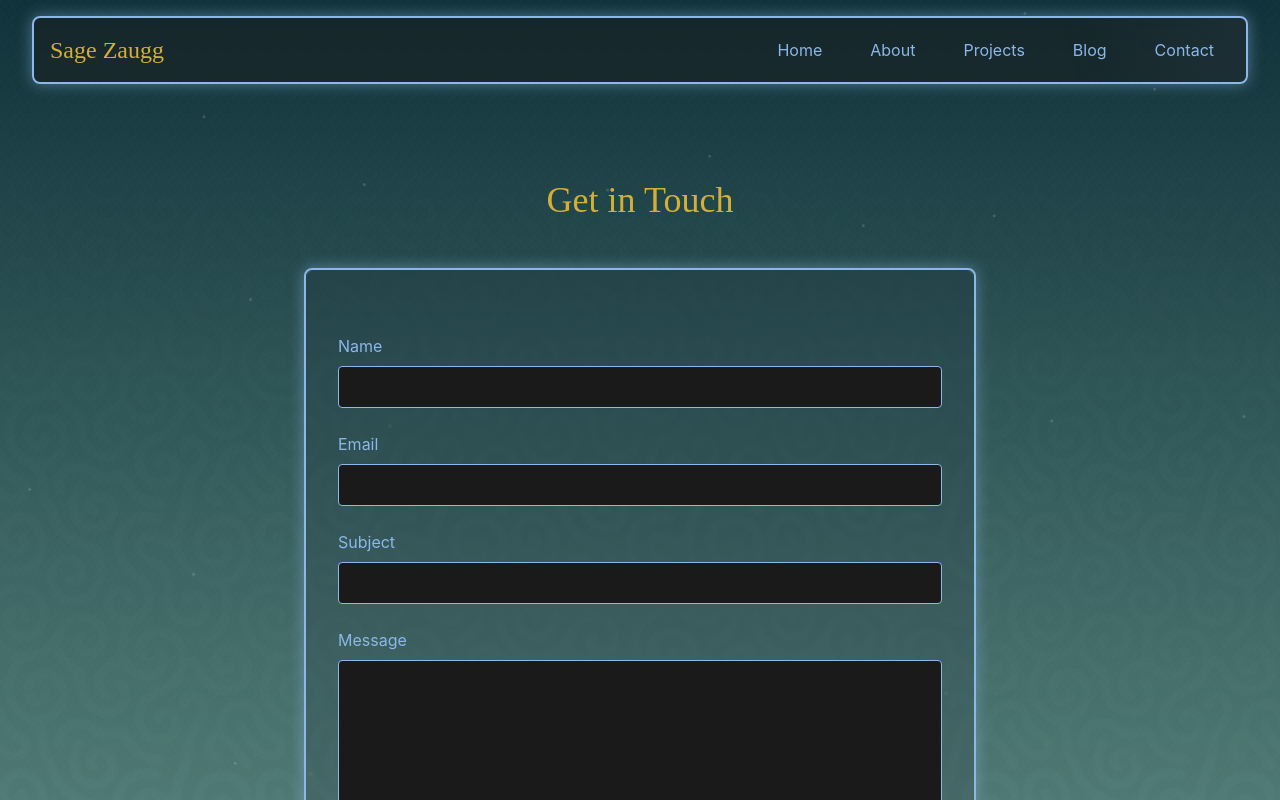
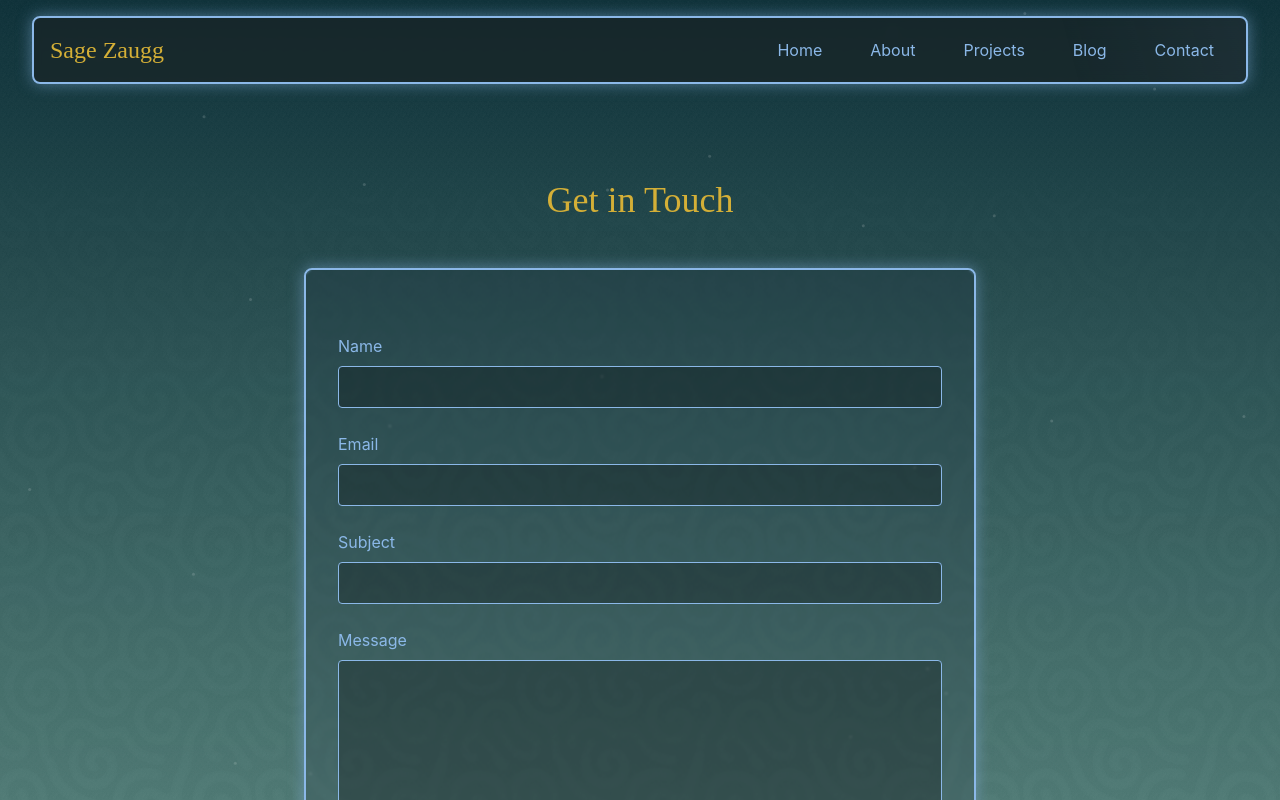
Before and after one commit to sagezaugg/sagezaugg.com, a React (Create React App) app: page /contact in a window 1280 px wide. Built offline with nearby package versions, Linux system fonts and the light colour scheme; no server answers.

Commit message:
Update Contact page styles to change input background color from 'zelda-dark' to 'black/25' for improved visibility and consistency.

```diff
--- a/src/pages/Contact.tsx
+++ b/src/pages/Contact.tsx
@@ -70,7 +70,7 @@ const Contact: React.FC = () => {
                 value={formData.name}
                 onChange={handleChange}
                 required
-                className="w-full px-4 py-2 bg-zelda-dark border border-zelda-light-blue rounded focus:outline-none focus:ring-2 focus:ring-zelda-gold text-white"
+                className="w-full px-4 py-2 bg-black/25 border border-zelda-light-blue rounded focus:outline-none focus:ring-2 focus:ring-zelda-gold text-white"
               />
             </div>
 
@@ -88,7 +88,7 @@ const Contact: React.FC = () => {
                 value={formData.email}
                 onChange={handleChange}
                 required
-                className="w-full px-4 py-2 bg-zelda-dark border border-zelda-light-blue rounded focus:outline-none focus:ring-2 focus:ring-zelda-gold text-white"
+                className="w-full px-4 py-2 bg-black/25 border border-zelda-light-blue rounded focus:outline-none focus:ring-2 focus:ring-zelda-gold text-white"
               />
             </div>
 
@@ -106,7 +106,7 @@ const Contact: React.FC = () => {
                 value={formData.subject}
                 onChange={handleChange}
                 required
-                className="w-full px-4 py-2 bg-zelda-dark border border-zelda-light-blue rounded focus:outline-none focus:ring-2 focus:ring-zelda-gold text-white"
+                className="w-full px-4 py-2 bg-black/25 border border-zelda-light-blue rounded focus:outline-none focus:ring-2 focus:ring-zelda-gold text-white"
               />
             </div>
 
@@ -124,7 +124,7 @@ const Contact: React.FC = () => {
                 onChange={handleChange}
                 required
                 rows={6}
-                className="w-full px-4 py-2 bg-zelda-dark border border-zelda-light-blue rounded focus:outline-none focus:ring-2 focus:ring-zelda-gold text-white"
+                className="w-full px-4 py-2 bg-black/25 border border-zelda-light-blue rounded focus:outline-none focus:ring-2 focus:ring-zelda-gold text-white"
               />
             </div>
 
```
